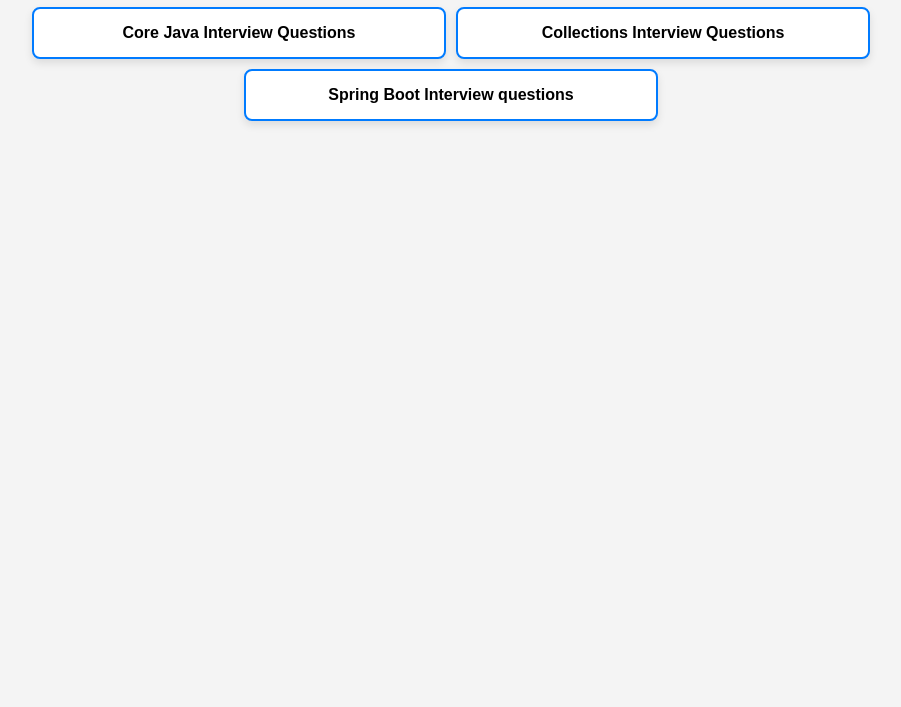
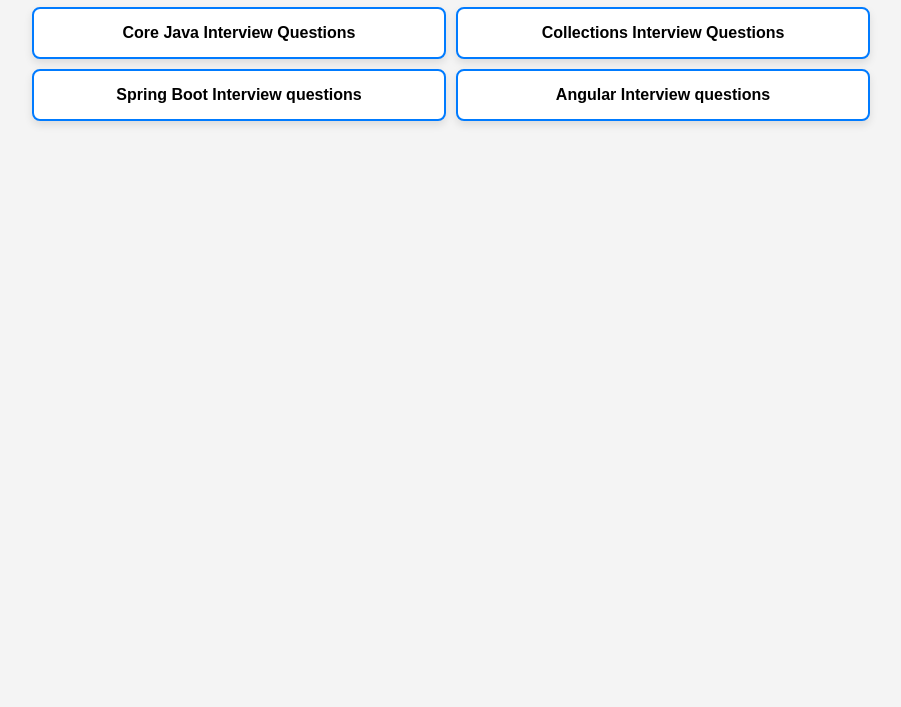
Before and after one commit to iammadhankumar/fullstack-java-interview-guide, a plain HTML site: page index.html in a window 1280 px wide. Shown: the part 93-800 px from the top of the page, without its empty margins (189-1090 px from the left). Drawn offline with nearby package versions, Linux system fonts and the light colour scheme.

Commit message:
Update index.html

```diff
--- a/index.html
+++ b/index.html
@@ -92,6 +92,9 @@
             <div class="tab" onclick="loadMarkdown('https://raw.githubusercontent.com/iammadhankumar/fullstack-java-interview-guide/main/md-files/springboot-interview-questions.md')">
                 <span>Spring Boot Interview questions</span>
             </div>
+            <div class="tab" onclick="loadMarkdown('https://raw.githubusercontent.com/iammadhankumar/fullstack-java-interview-guide/main/md-files/angular-interview-questions.md')">
+                <span>Angular Interview questions</span>
+            </div>
             <!-- Add more tabs as needed -->
         </div>
         <div class="content" id="content">
```
